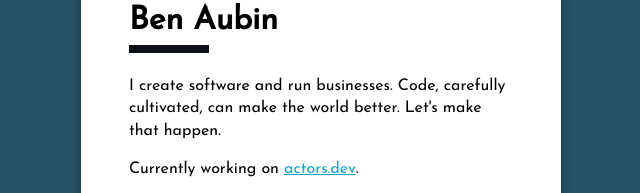
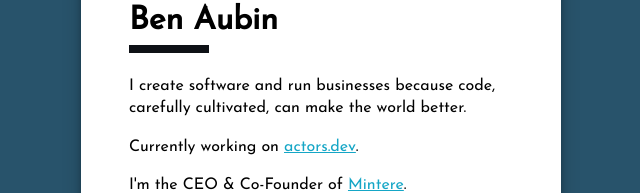
Before and after one commit to benaubin/benaubin.com, a Next.js app: page / in a window 1280 px wide. Shown: the part 480-673 px from the top of the page, without its empty margins (319-959 px from the left). Built offline with nearby package versions, Linux system fonts and the light colour scheme.

Commit message:
Update index.tsx

```diff
--- a/pages/index.tsx
+++ b/pages/index.tsx
@@ -12,7 +12,7 @@ const Home = () => (
       <h1>Ben Aubin</h1>
 
       <p>
-        I create software and run businesses. Code, carefully cultivated, can make the world better. Let's make that happen.
+        I create software and run businesses because code, carefully cultivated, can make the world better.
       </p>
 
       <p>
```
